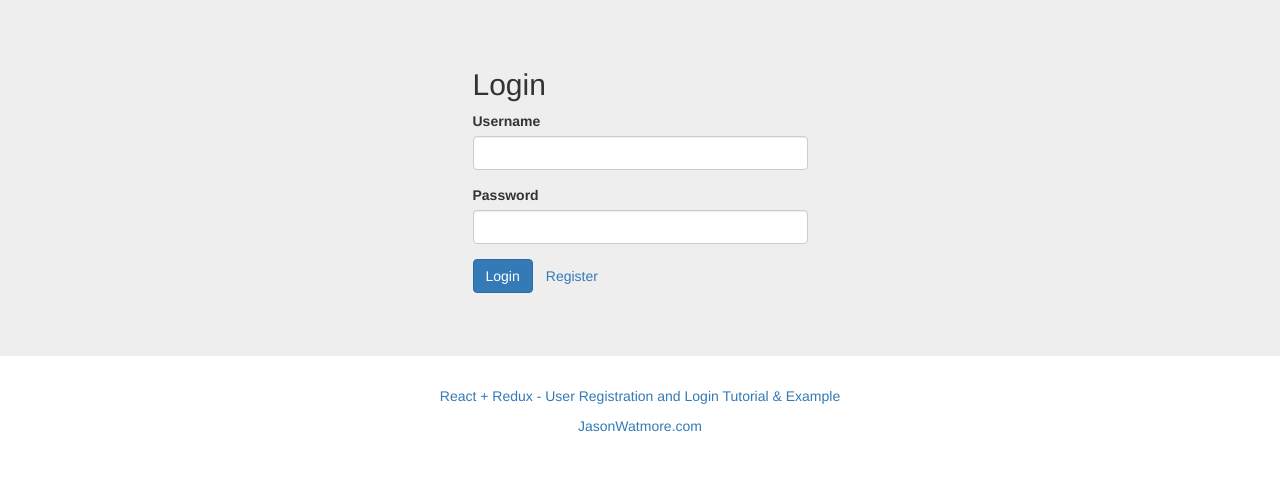
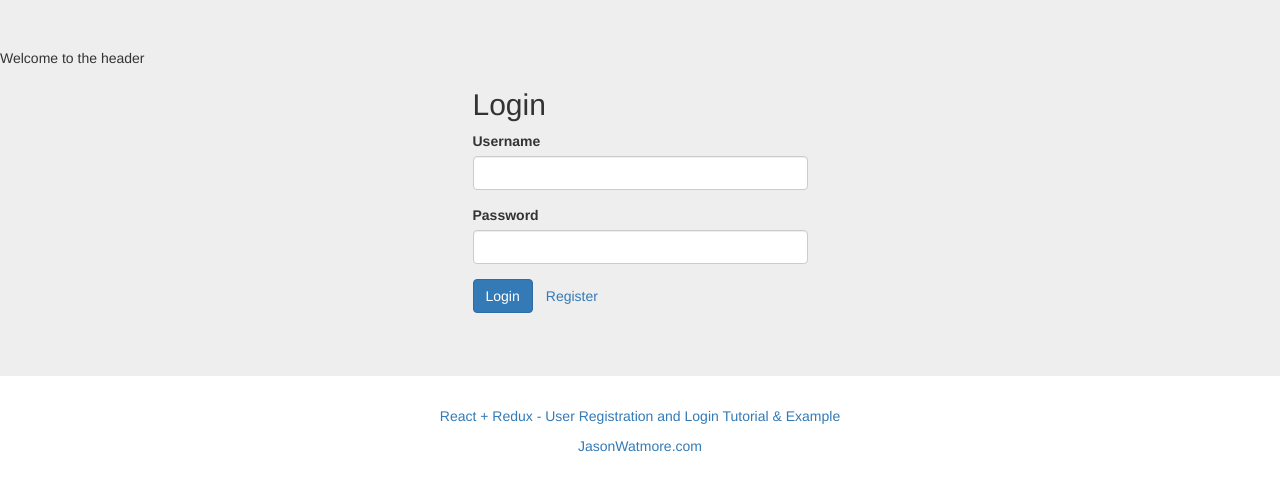
Before and after one commit to samuel6464/parc14, a React app: page /login in a window 1280 px wide. Shown: the top 490 px of the page. Built offline with nearby package versions, Linux system fonts and the light colour scheme.

Commit message:
test header zero

```diff
--- a/src/App/App.jsx
+++ b/src/App/App.jsx
@@ -23,6 +23,7 @@ class App extends React.Component {
         const { alert } = this.props;
         return (
             <div className="jumbotron">
+                <div className="header"> Welcome to the header</div>
                 <div className="container">
                     <div className="col-sm-8 col-sm-offset-2">
                         {alert.message &&
```
